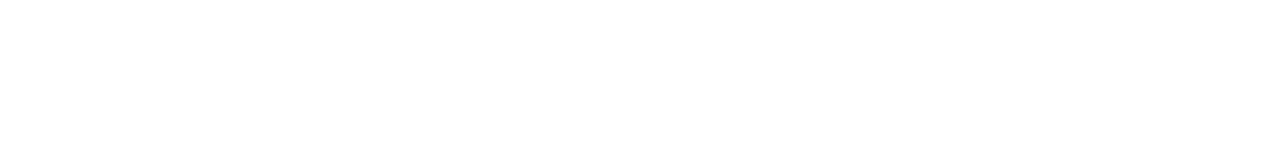
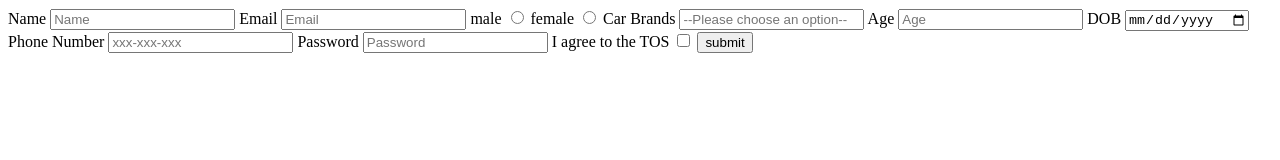
Before and after one commit to acciojob/signup-form-car-annu666, a website: page main.html in a window 1280 px wide. Drawn offline with Linux system fonts and the light colour scheme.

Commit message:
created a submission

```diff
--- a/main.html
+++ b/main.html
@@ -11,6 +11,39 @@
     <script type="text/javascript" src="./script.js">
 </script>
 
+<form method="post">
+	<label for="name">Name</label>
+	<input type="text" id="name" placeholder="Name" required>
+
+	<label for="email" >Email</label>
+<input type="email" id="email" placeholder="Email" required>
+
+	<label for="gender_m"">male</label>
+	<input  name="gender" type="Radio" id="gender_m" required >
+
+	<laber for="gender-f" >female</laber>
+<input name="gender" type="Radio" id="gender_f" required>
+
+
+	<label for="cars">Car Brands</label>
+	<input type="select" id="cars" placeholder="--Please choose an option--" required>
+
+	<label for="age">Age</label>
+<input type="Number" id="age" placeholder="Age" required>
+
+<label for="dob">DOB</label>
+<input type="Date" id="dob" required>
+
+<label for="tel">Phone Number</label>
+	<input type="Tel" id="tel" placeholder="xxx-xxx-xxx" >
+
+<label for="password">Password</label>
+<input type="Password" id="password" placeholder="Password" required>
+
+<label for="tos">I agree to the TOS</label>
+<input type="Checkbox" id="tos" required>
+	<button type="submit">submit</button>
+</form>
 </body>
 
 </html>
```
